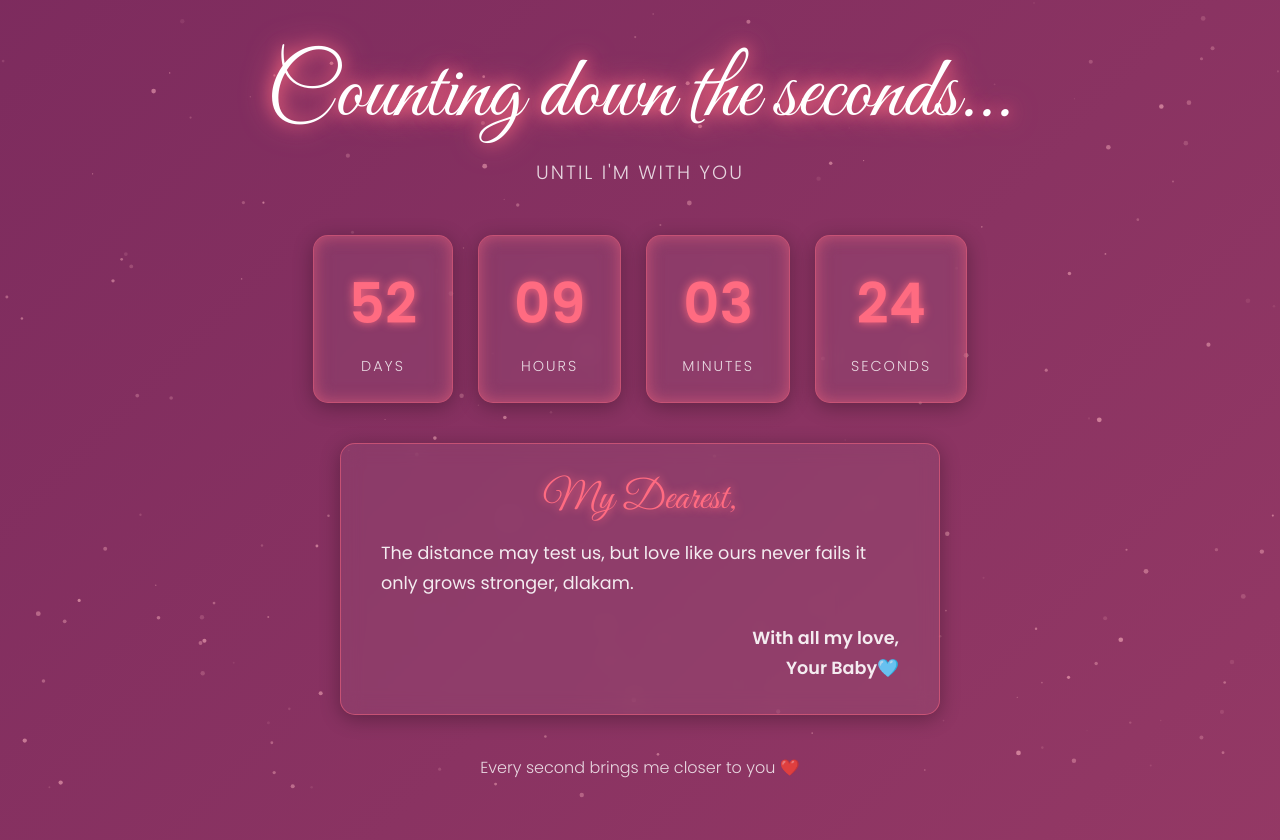
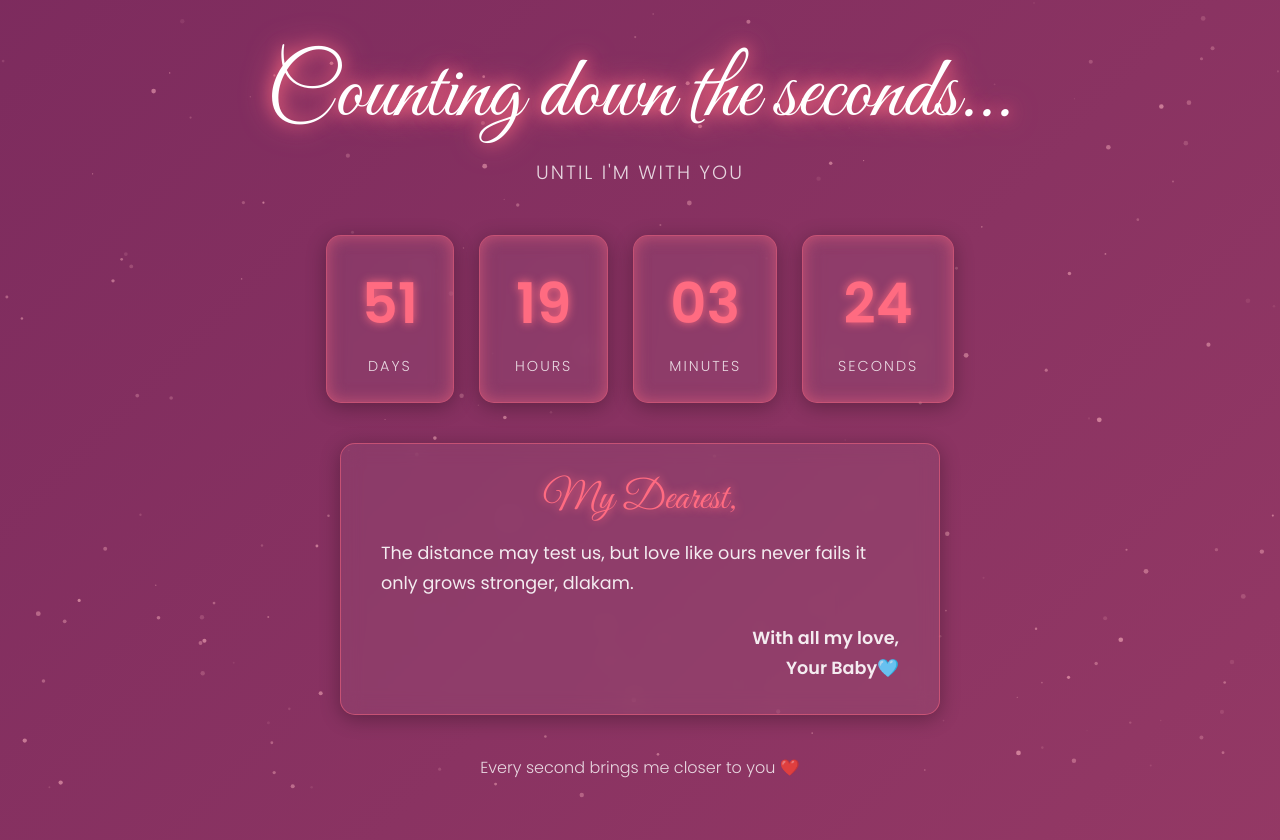
Before and after one commit to Ranj-Mohammad/TTH, a plain HTML site: page index.html in a window 1280 px wide. Drawn offline with Linux system fonts and the light colour scheme.

Commit message:
Update countdown timer return date

```diff
--- a/index.html
+++ b/index.html
@@ -272,7 +272,7 @@
         // ---------------------------------------------
 
         // TODO: SET YOUR RETURN DATE
-        const returnDate = new Date("2026-01-26T03:00:00").getTime();
+        const returnDate = new Date("2026-01-25T13:00:00").getTime();
 
         const elements = {
           days: document.getElementById("days"),
```
